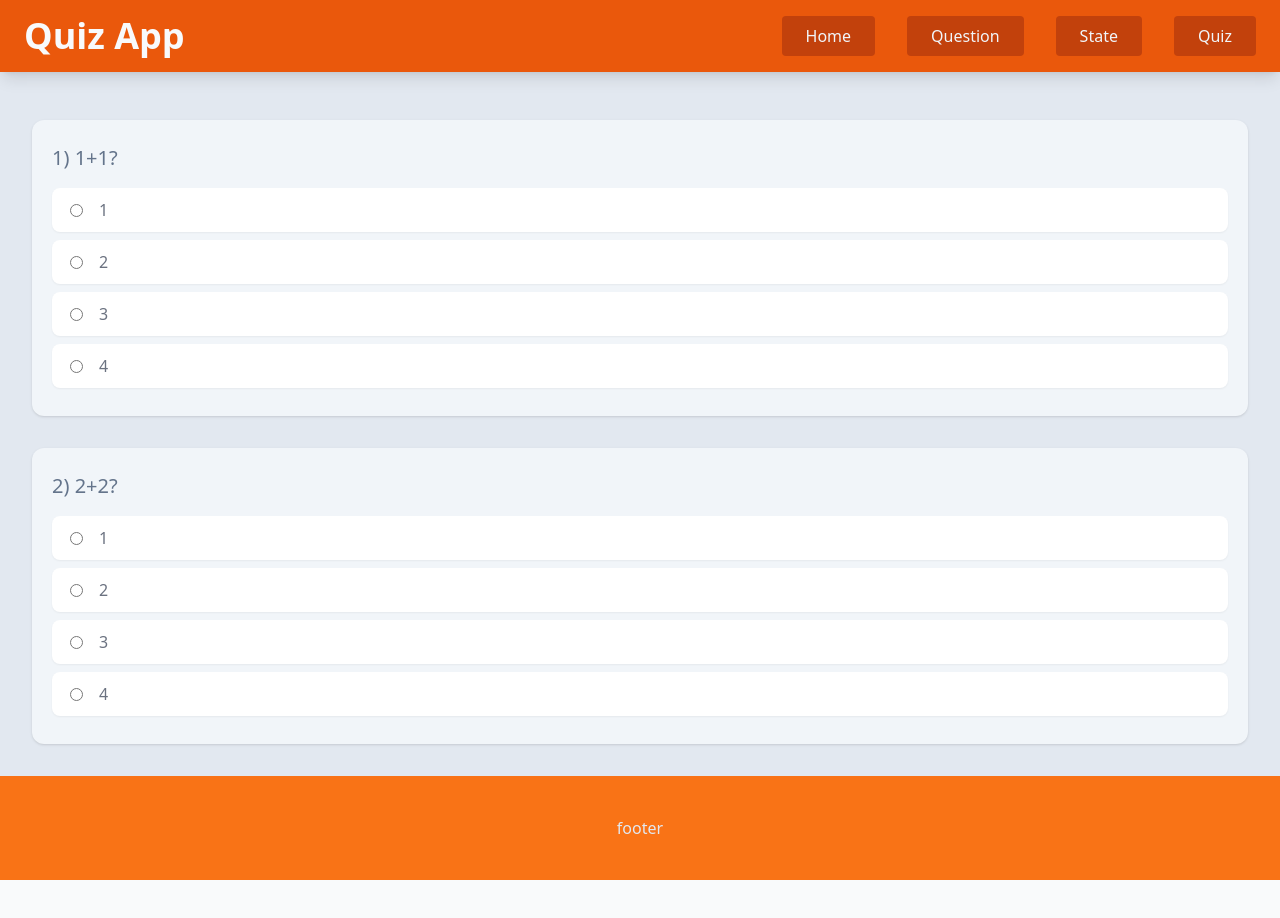
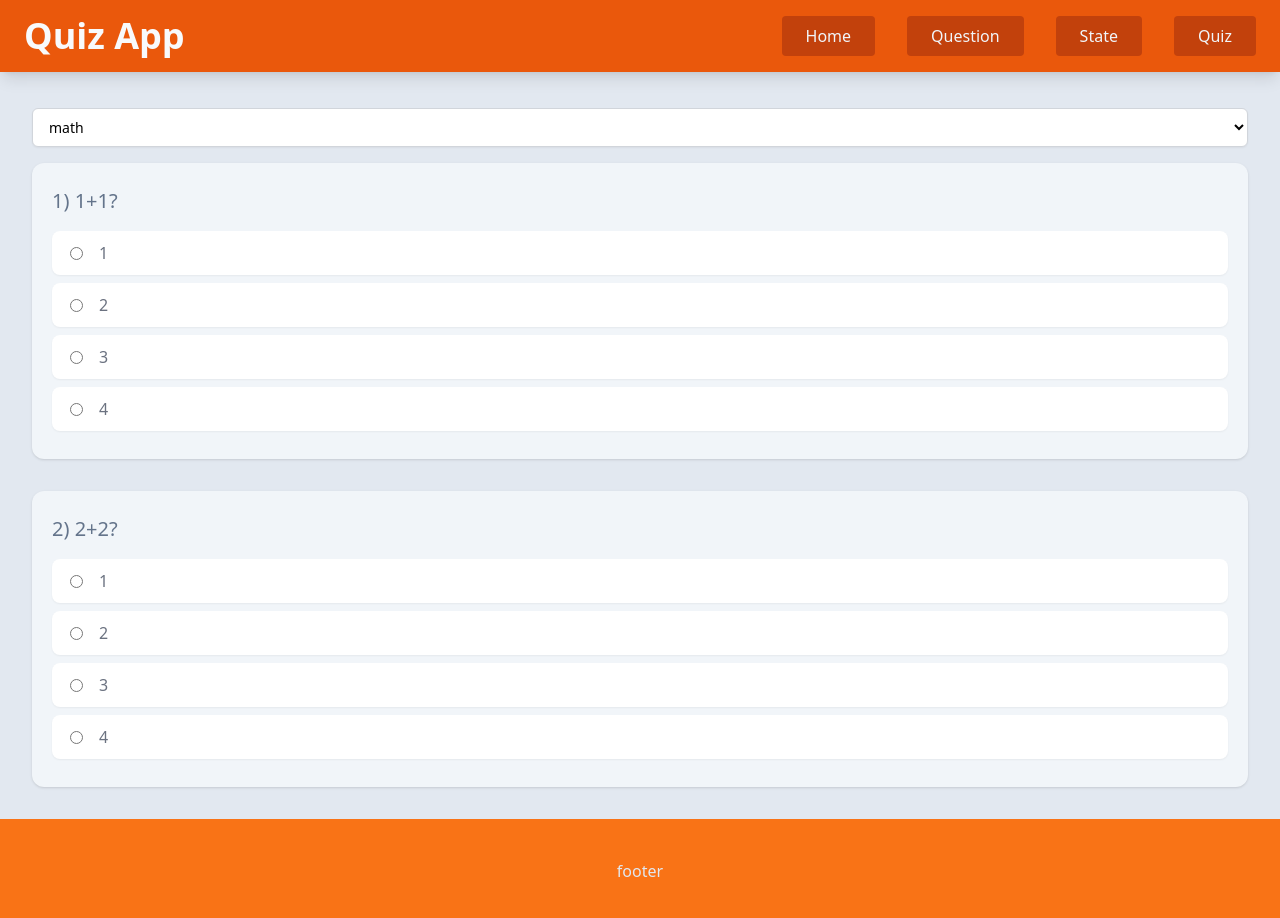
Before and after one commit to leejicircle/Quiz-app, a Next.js app: page /state in a window 1280 px wide. Shown: the top 918 px of the page. Before the commit the page ends 880 px from the top, so only its background shows below. Built offline with nearby package versions, Linux system fonts and the light colour scheme.

Commit message:
SelectState 컴포넌트 추가

```diff
--- a/components/SelectState.tsx
+++ b/components/SelectState.tsx
@@ -1,8 +1,31 @@
 import React from 'react'
+import { IState } from '@/utils/types'
 
-const SelectState = () => {
+interface Props {
+  states: IState[]
+  state: (stateValue: number) => void
+}
+
+const SelectState = ({ states, state }: Props) => {
   return (
-    <div>SelectState</div>
+    <select
+      className={
+        `mt-1 block w-full rounded-md border border-gray-300
+      bg-white py-2 px-3 shadow-sm focus:border-indigo-500
+        focus:outline-none focus:ring-indigo-500 sm:text-sm`
+      }
+      onChange={(e) => state(Number(e.target.value))}
+
+    >
+      {states.map((state) => (
+        <option
+          key={state.id}
+          value={state.id - 1}
+        >
+          {state.title}
+        </option>
+      ))}
+    </select>
   )
 }
 
--- a/components/State.tsx
+++ b/components/State.tsx
@@ -10,18 +10,18 @@
   states: IState[]
 
 }
-const State = ({states}: Props) => {
-const [state, setState] = useState(0)
+const State = ({ states }: Props) => {
+  const [state, setState] = useState(0)
 
   return (
     <div>
-      {/*<SelectState states={states}></SelectState>*/}
+      <SelectState states={states} state={(value) => setState(value)} />
       <div className={'flex flex-col space-y-4 md:space-y-8 pt-4'}>
         {states[state].questions.map((question) => (
           <Question
             withId={true}
             checkEnabled={true}
-            key={question.id+"_"+state}
+            key={question.id + "_" + state}
             question={question}
           />
         ))}
```
